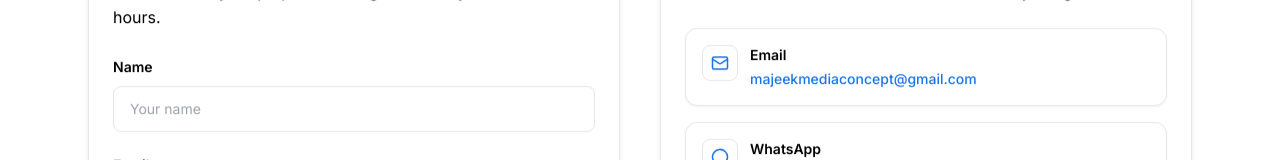
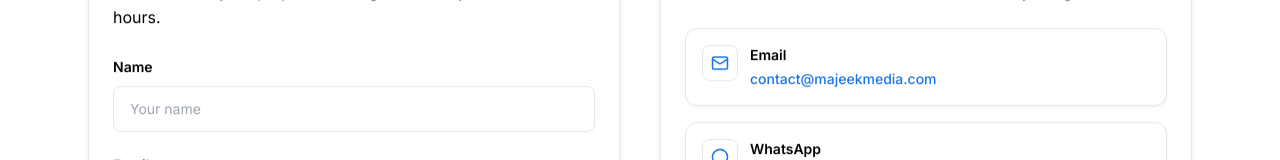
Before and after one commit to Majeekmedia/majeekmedia-portfolio, a React (Vite) app: page /contact in a window 1280 px wide. Shown: the part 396-556 px from the top of the page. Built offline with nearby package versions, Linux system fonts and the light colour scheme.

Commit message:
Update contact email to professional business email contact@majeekmedia.com

```diff
--- a/src/pages/Contact.jsx
+++ b/src/pages/Contact.jsx
@@ -92,7 +92,7 @@ export default function Contact() {
     setStatus({ state: "success", message: "Message sent successfully. We'll get back to you shortly." });
   }
 
-  const email = "majeekmediaconcept@gmail.com";
+  const email = "contact@majeekmedia.com";
   const whatsappLink = "https://wa.me/2349038787850";
 
   return (
```
